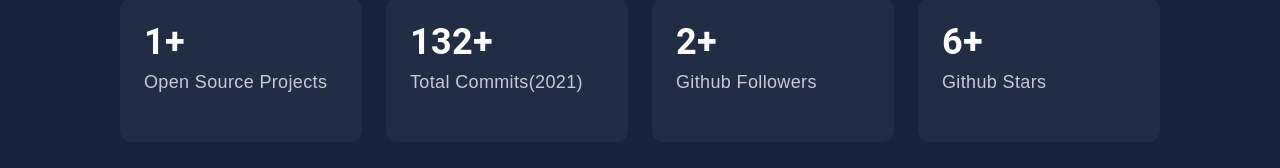
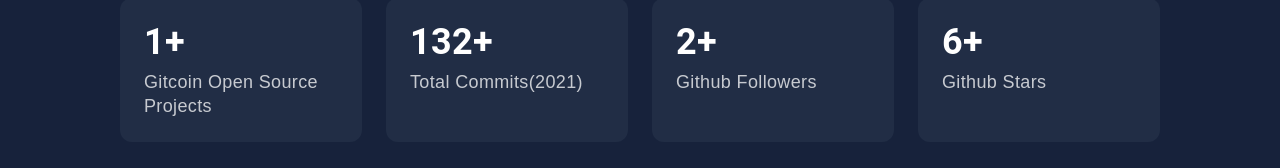
Before and after one commit to SabeloMkhwanzi/My-site, a Next.js app: page / in a window 1280 px wide. Shown: the part 2972-3140 px from the top of the page. Built offline with nearby package versions, Linux system fonts and the light colour scheme.

Commit message:
updated accomplishmets

```diff
--- a/src/components/Acomplishments/Acomplishments.js
+++ b/src/components/Acomplishments/Acomplishments.js
@@ -4,7 +4,7 @@
 import { Box, Boxes, BoxNum, BoxText } from './AcomplishmentsStyles';
 
 const data = [
-  { number: 1, text: 'Open Source Projects'},
+  { number: 1, text: 'Gitcoin Open Source Projects'},
   { number: 132, text: 'Total Commits(2021)', },
   { number: 2, text: 'Github Followers', },
   { number: 6, text: 'Github Stars', }
```
